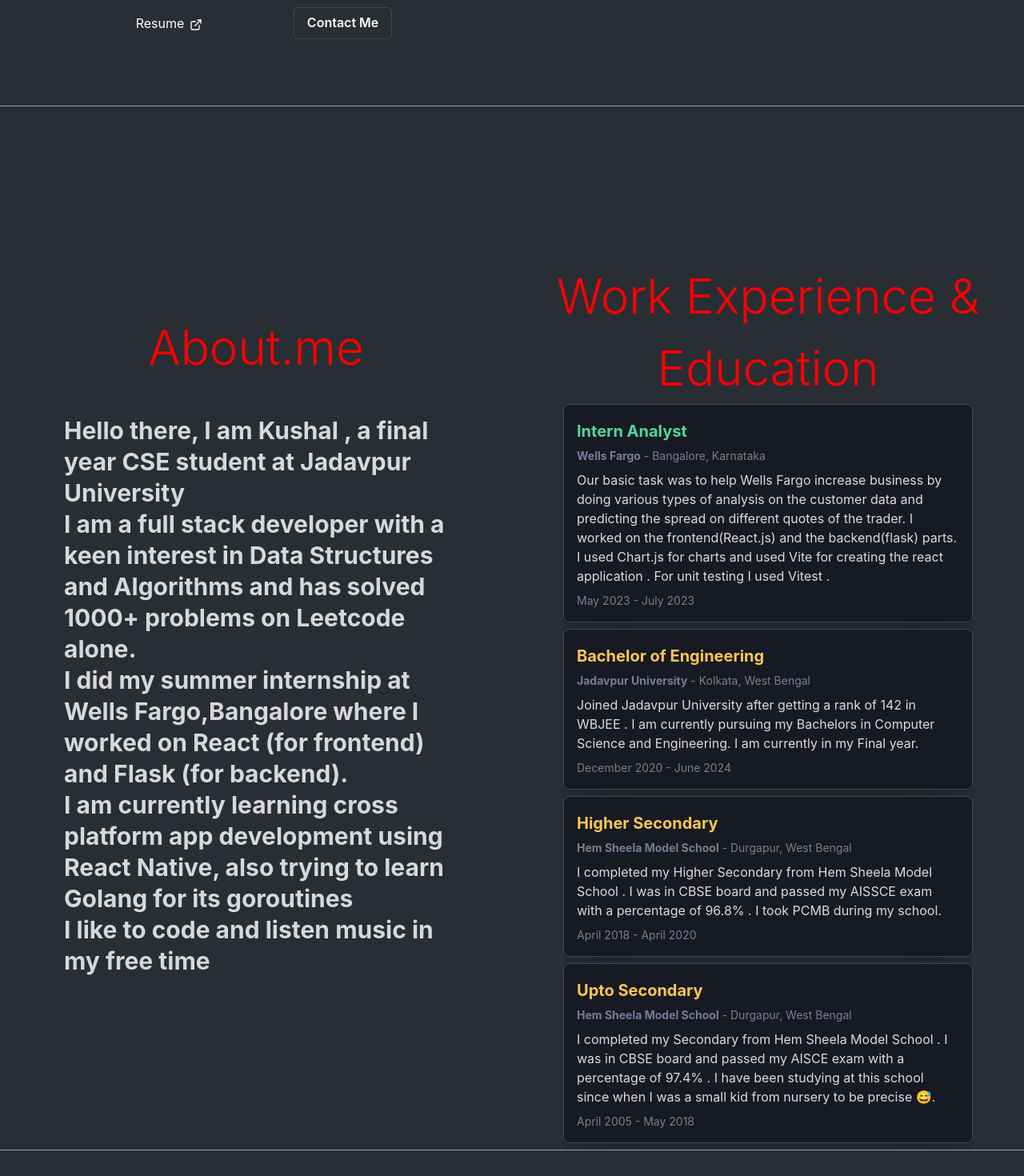
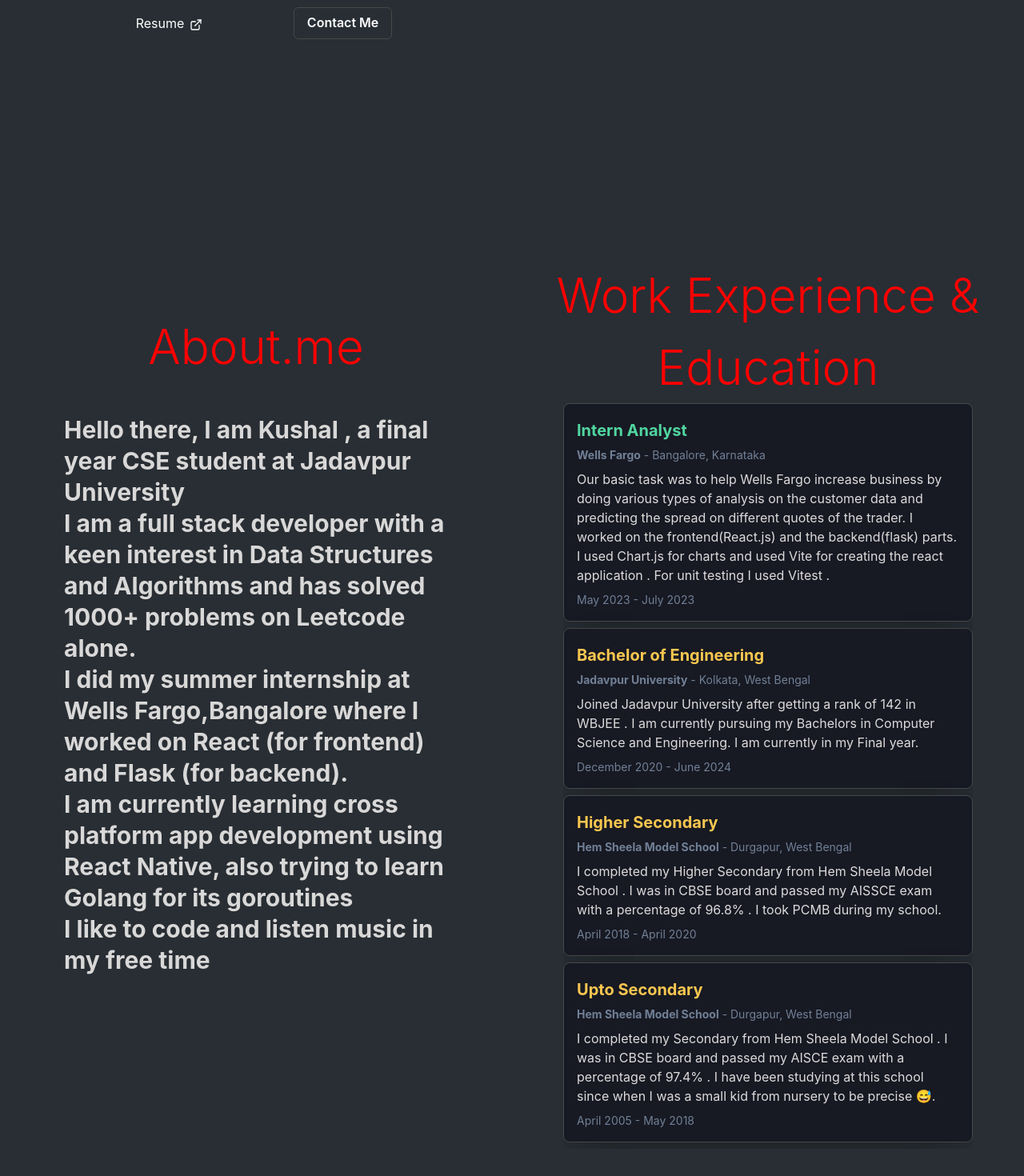
Before and after one commit to das-kushal/profilePage, a React (Vite) app: page / in a window 1280 px wide. Shown: the part 660-2130 px from the top of the page at 80% size. Built offline with nearby package versions, Linux system fonts and the light colour scheme.

Commit message:
changed timeline thing and removed divider

```diff
--- a/src/App.jsx
+++ b/src/App.jsx
@@ -23,21 +23,21 @@ export default function App() {
         {/* <Suspense fallback={<Skeleton height={'20px'} />}> */}
         <Landing />
         {/* </Suspense> */}
-        <Divider />
+        {/* <Divider /> */}
         <Suspense fallback={<Skeleton height={'20px'} />}>
           <About />
         </Suspense>
         <MobileEducation />
         {/* <br /> */}
-        <Divider />
+        {/* <Divider /> */}
         <Suspense fallback={<Skeleton height={'20px'} />}>
           <Skills />
         </Suspense>
-        <Divider />
+        {/* <Divider /> */}
         <Suspense fallback={<Skeleton height={'20px'} />}>
           <Projects />
         </Suspense >
-        <Divider />
+        {/* <Divider /> */}
         <Suspense fallback={<Skeleton height={'20px'} />}>
 
           <Contact />
```
